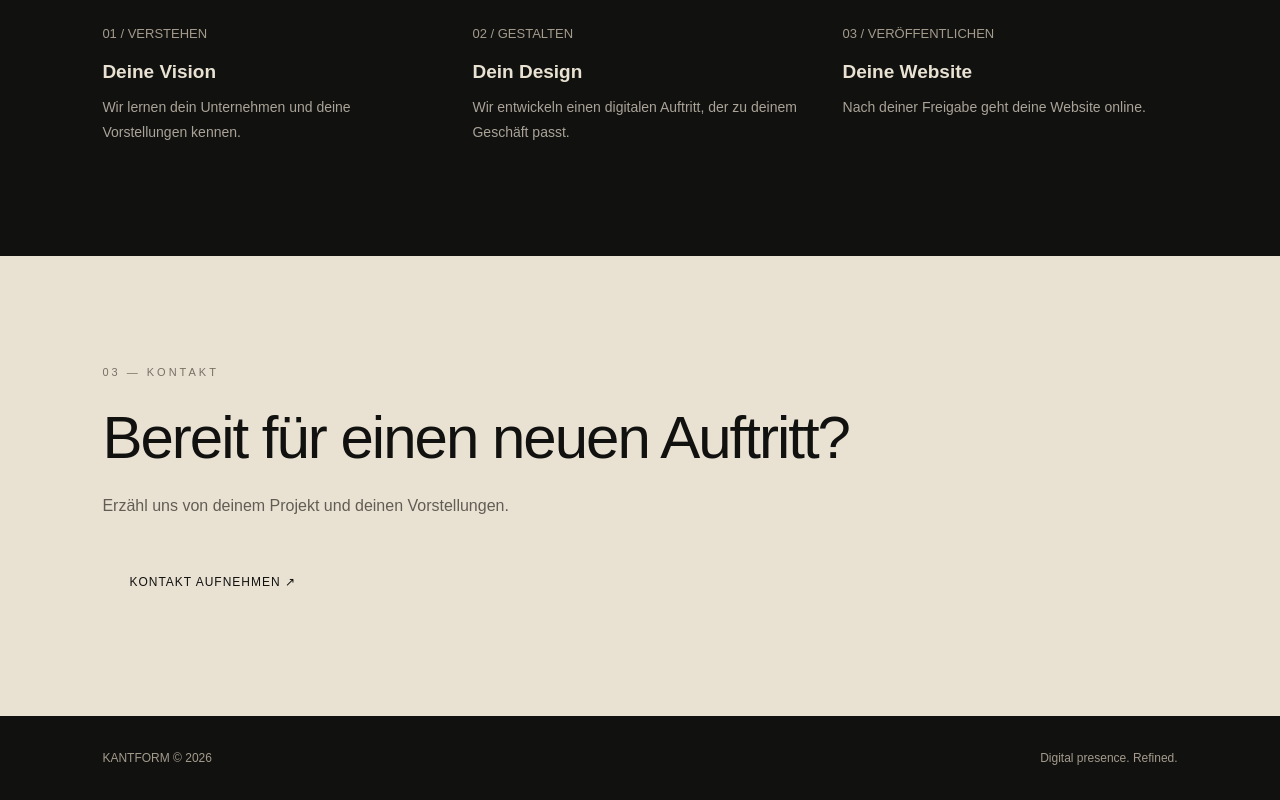
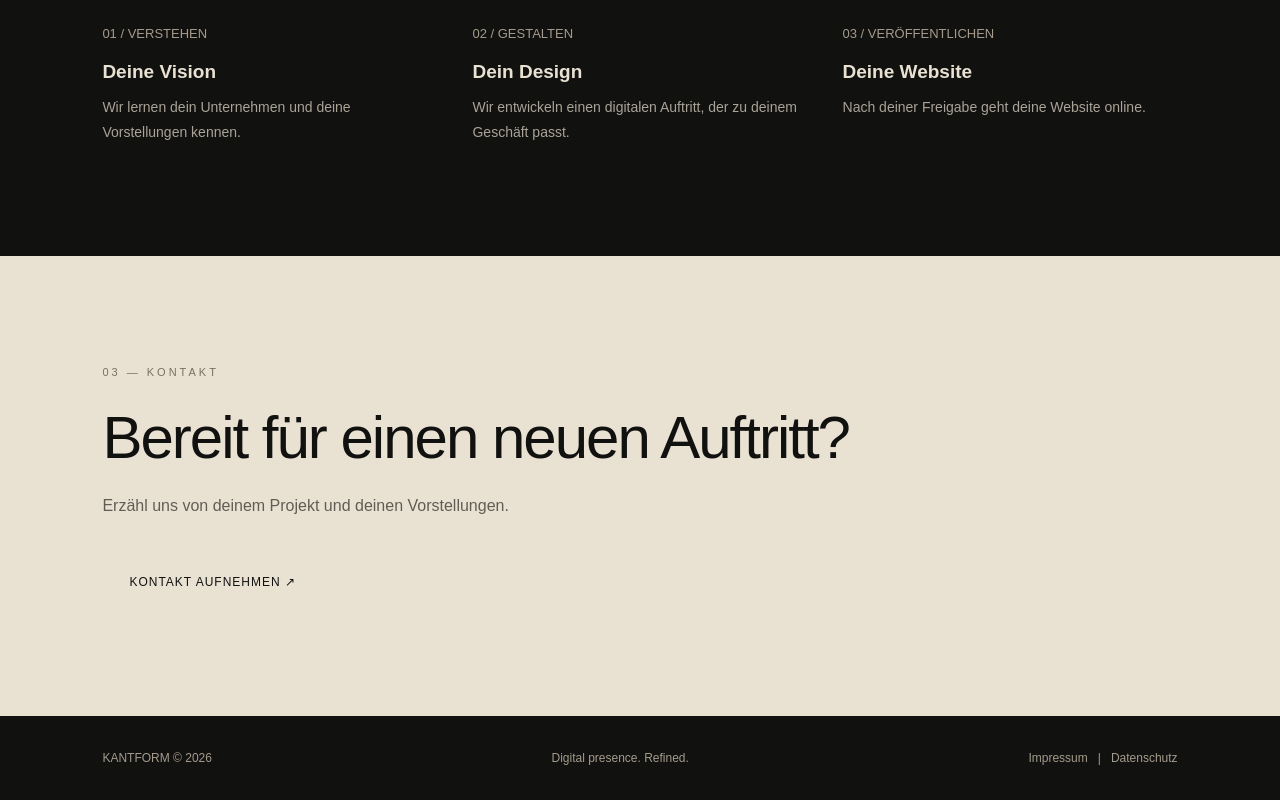
Before and after one commit to TheCut24/kantform-website, a plain HTML site: page index.html in a window 1280 px wide. Shown: the part 1691-2491 px from the top of the page. Drawn offline with Linux system fonts and the light colour scheme.

Commit message:
Enhance footer with Impressum and Datenschutz links

```diff
--- a/index.html
+++ b/index.html
@@ -283,10 +283,17 @@
     </section>
   </main>
 
-  <footer>
-    <div>KANTFORM © 2026</div>
-    <div>Digital presence. Refined.</div>
-  </footer>
+
+<footer>
+  <div>KANTFORM © 2026</div>
+  <div>Digital presence. Refined.</div>
+  <div>
+    <a href="impressum.html">Impressum</a>
+    &nbsp; | &nbsp;
+    <a href="datenschutz.html">Datenschutz</a>
+  </div>
+</footer>
+
 
 </body>
 </html>
```
